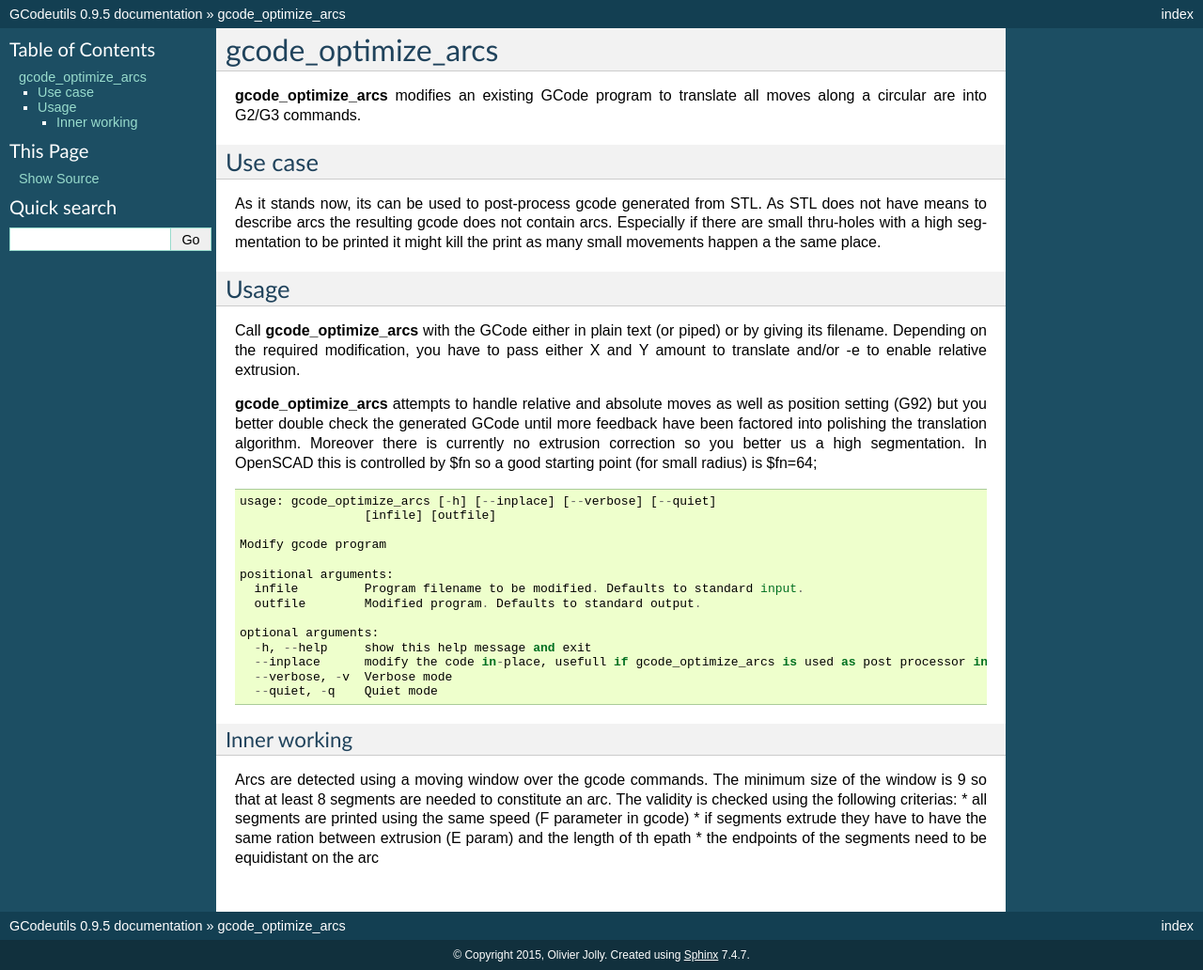
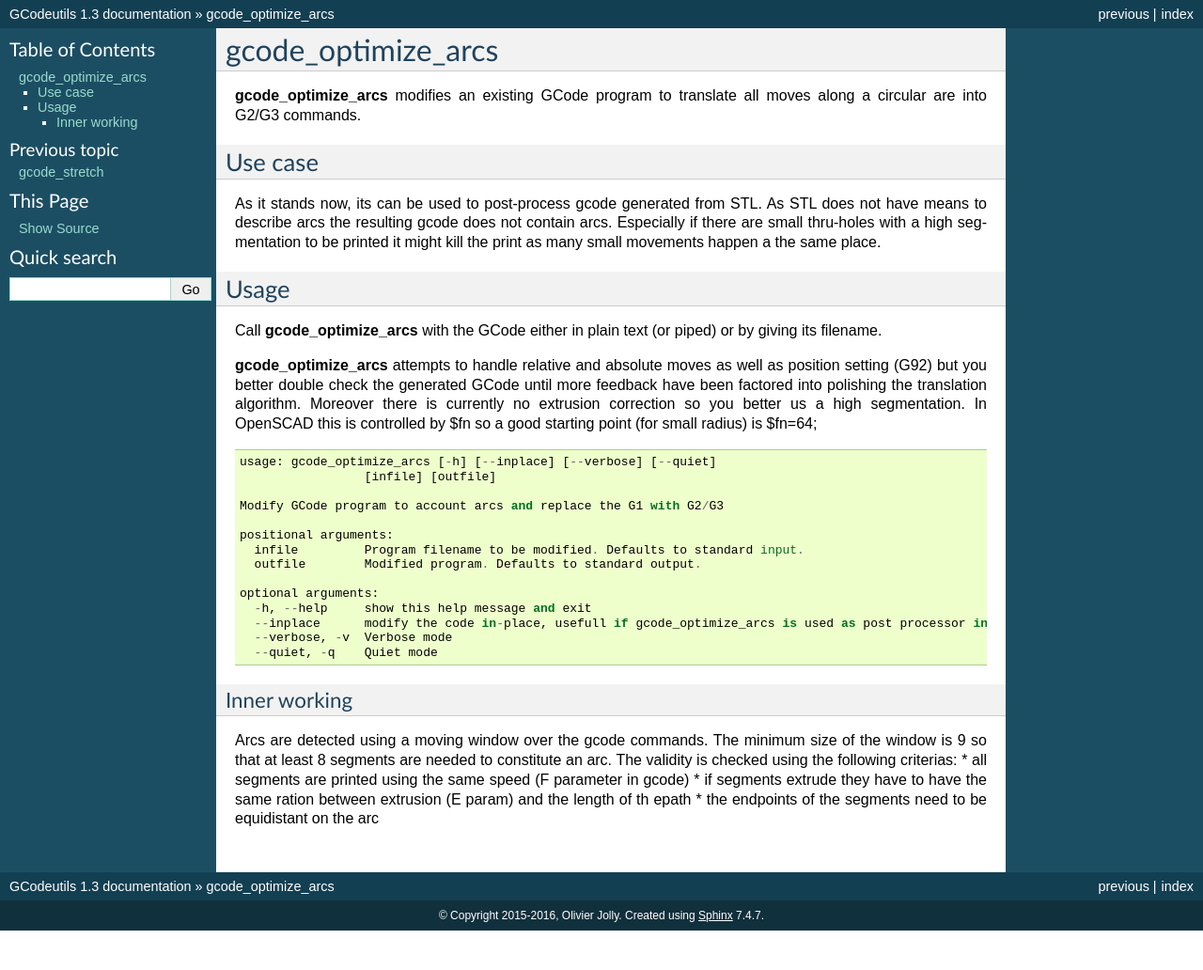
Before and after one commit to zeograd/gcodeutils, a Sphinx documentation site: the page built from docs/gcode_optimize_arcs.rst, in a window 1280 px wide. Shown: the whole page at 94% size. Built offline with Sphinx 7.4.7, drawn with Linux system fonts in a browser that asks for light colours; after the commit the page ends 990 px from its top, so only the background shows below that.

Commit message:
Polish 1.3 release with arc conversion PR integrated

```diff
--- a/docs/conf.py
+++ b/docs/conf.py
@@ -47,7 +47,7 @@ master_doc = 'index'
 
 # General information about the project.
 project = u'GCodeutils'
-copyright = u'2015, Olivier Jolly'
+copyright = u'2015-2016, Olivier Jolly'
 author = u'Olivier Jolly'
 
 # The version info for the project you're documenting, acts as replacement for
@@ -55,9 +55,9 @@ author = u'Olivier Jolly'
 # built documents.
 #
 # The short X.Y version.
-version = '0.9.5'
+version = '1.3'
 # The full version, including alpha/beta/rc tags.
-release = '0.9.5'
+release = '1.3'
 
 # The language for content autogenerated by Sphinx. Refer to documentation
 # for a list of supported languages.
--- a/docs/gcode_optimize_arcs.rst
+++ b/docs/gcode_optimize_arcs.rst
@@ -15,8 +15,6 @@ Usage
 .....
 
 Call **gcode_optimize_arcs** with the GCode either in plain text (or piped) or by giving its filename.
-Depending on the required modification, you have to pass either X and Y amount to translate and/or -e to
-enable relative extrusion.
 
 **gcode_optimize_arcs** attempts to handle relative and absolute moves as well as position setting (G92) but you better
 double check the generated GCode until more feedback have been factored into polishing the translation algorithm.
@@ -28,7 +26,7 @@ controlled by $fn so a good starting point (for small radius) is $fn=64;
     usage: gcode_optimize_arcs [-h] [--inplace] [--verbose] [--quiet]
                      [infile] [outfile]
 
-    Modify gcode program
+    Modify GCode program to account arcs and replace the G1 with G2/G3
 
     positional arguments:
       infile         Program filename to be modified. Defaults to standard input.
--- a/docs/index.rst
+++ b/docs/index.rst
@@ -15,3 +15,4 @@ GCodeUtils is a collection of scripts to manipulate GCode, usually as filters, a
    gcode_tempcal
    gcode_mod
    gcode_stretch
+   gcode_optimize_arcs
--- a/setup.py
+++ b/setup.py
@@ -63,10 +63,11 @@ setup(
         'Programming Language :: Python :: 3.2',
         'Programming Language :: Python :: 3.3',
         'Programming Language :: Python :: 3.4',
+        'Programming Language :: Python :: 3.5',
     ],
 
     # What does your project relate to?
-    keywords='reprap, gcode, calibration, stretch, arc compensation',
+    keywords='reprap, gcode, calibration, stretch, arc compensation, arc optimization, arc conversion',
 
     # You can just specify the packages manually here if your project is
     # simple. Or you can use find_packages().
@@ -111,7 +112,6 @@ setup(
             'gcode_mod=gcodeutils.gcode_mod:main',
             'gcode_stretch=gcodeutils.gcode_stretch:main',
             'gcode_arc_optimize=gcodeutils.gcode_optimize_arcs:main',
-
         ],
     },
 
```
Also changed, not shown: 3 other files.
